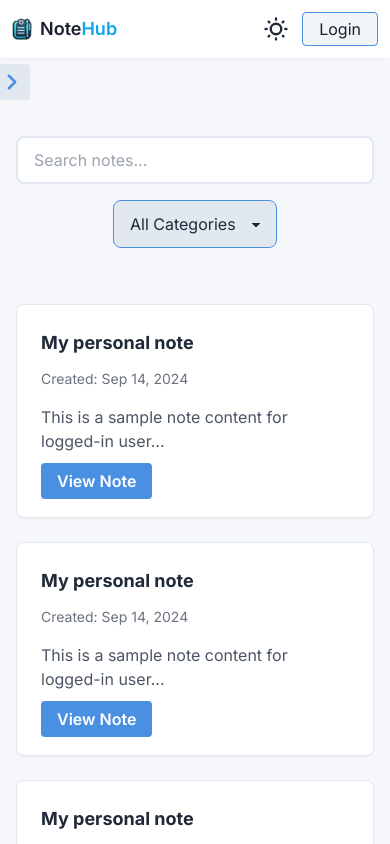
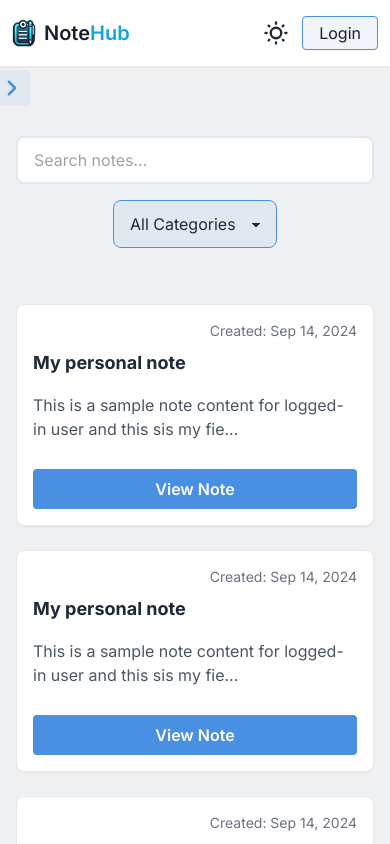
Before and after one commit to Hasinur3813/notehub, a React (Create React App) app: page / in a window 390 px wide. Built offline with nearby package versions, Linux system fonts and the light colour scheme.

Commit message:
note page UI is completed

```diff
--- a/src/components/NavBar.jsx
+++ b/src/components/NavBar.jsx
@@ -20,13 +20,13 @@ const NavBar = () => {
 
   return (
     <div className="bg-secondary dark:bg-dark-primary shadow-sm fixed top-0 left-0 w-full">
-      <nav className="container-fluid mx-auto py-3 px-3 md:px-4 flex justify-between items-center">
+      <nav className="container-fluid mx-auto py-4 px-3 md:px-4 flex justify-between items-center">
         <a
           href="/"
           className="cursor-pointer flex justify-center items-center gap-2"
         >
-          <img className="w-5 md:w-7" src={logo} alt="logo" />
-          <span className="text-lg md:text-2xl text-text-light font-semibold dark:text-white">
+          <img className="w-6 md:w-7" src={logo} alt="logo" />
+          <span className="text-xl md:text-2xl text-text-light font-semibold dark:text-white">
             Note<span className="text-sky-500">Hub</span>
           </span>
         </a>
--- a/src/components/Note.jsx
+++ b/src/components/Note.jsx
@@ -2,19 +2,21 @@ import React from "react";
 
 const Note = () => {
   return (
-    <div class="bg-secondary shadow-sm border border-muted rounded-lg p-6 transition-colors duration-100">
-      <div class="flex flex-col sm:flex-row justify-between md:items-center mb-4">
-        <h2 class="text-lg md:text-xl font-bold text-gray-800 md:w-1/2 mb-3 md:mb-0">
+    <div className="bg-secondary dark:bg-dark-primary shadow-sm border border-muted dark:border-accent-1 rounded-lg p-4 md:p-6 transition-colors duration-100">
+      <div className="mb-4">
+        <p className="text-sm flex text-gray-500 mb-2">
+          <span className="ms-auto">Created: Sep 14, 2024</span>
+        </p>
+        <h2 class="dark:text-secondary text-lg md:text-xl font-bold text-gray-800 ">
           My personal note
         </h2>
-        <span class="text-sm text-gray-500">Created: Sep 14, 2024</span>
       </div>
-      <p class="text-gray-600 mb-4">
-        This is a sample note content for logged-in user...
+      <p className="text-gray-600 dark:text-gray-500 mb-4">
+        This is a sample note content for logged-in user and this sis my fie...
       </p>
       <a
-        href="./page/viewNote.html"
-        class="mt-4 px-4 py-2 bg-accent-1 text-white font-semibold rounded hover:bg-blue-500"
+        href="/"
+        className="w-full block text-center mt-7 px-4 py-2 bg-accent-1 dark:bg-dark-secondary text-white dark:text-accent-1 font-semibold rounded hover:bg-blue-500"
       >
         View Note
       </a>
--- a/src/components/SideBar.jsx
+++ b/src/components/SideBar.jsx
@@ -10,7 +10,7 @@ const SideBar = () => {
     <div
       className={`w-52 h-full transition-all duration-200 ease-out ${
         !isSideBarOpen && "-translate-x-full"
-      } fixed top-16 left-0 bg-secondary dark:bg-dark-primary z-10 lg:mt-px`}
+      } fixed top-[70px] left-0 bg-secondary dark:bg-dark-primary z-10 lg:mt-px`}
     >
       <Hamburger
         isSideBarOpen={isSideBarOpen}
--- a/src/pages/NotePage.jsx
+++ b/src/pages/NotePage.jsx
@@ -21,7 +21,7 @@ const NotePage = () => {
           </select>
         </div>
 
-        <div class="grid grid-cols-1 sm:grid-cols-2 lg:grid-cols-3 gap-6 mt-14">
+        <div className="grid grid-cols-1 sm:grid-cols-2 lg:grid-cols-3 gap-6 mt-14">
           <Note />
           <Note />
           <Note />
--- a/tailwind.config.js
+++ b/tailwind.config.js
@@ -8,7 +8,7 @@ module.exports = {
         inter: ["Inter", "sans-serif"],
       },
       colors: {
-        primary: "#F5F7FA",
+        primary: "#eff0f1",
         secondary: "#FFFFFF",
         accent: {
           1: "#4A90E2",
```
